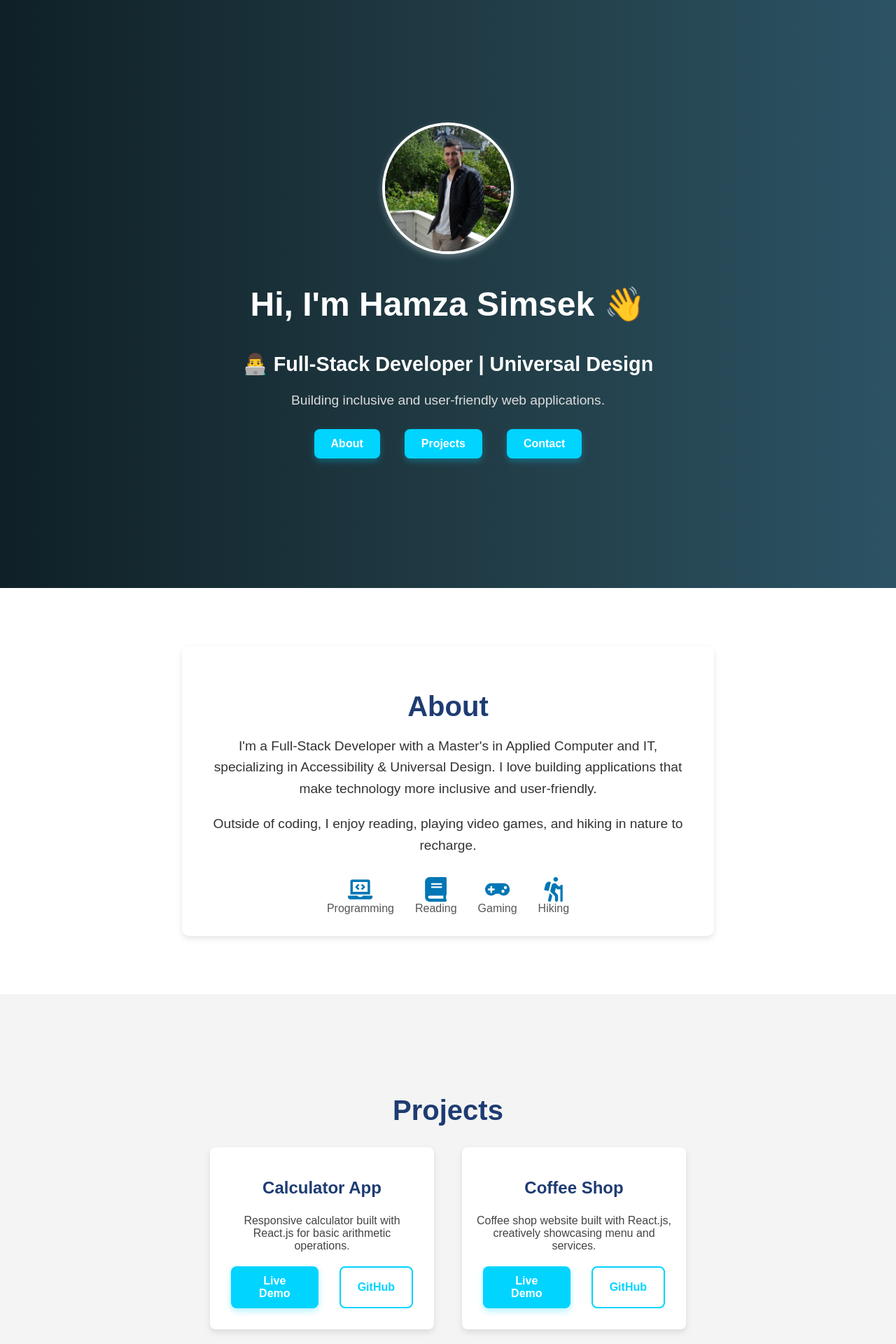
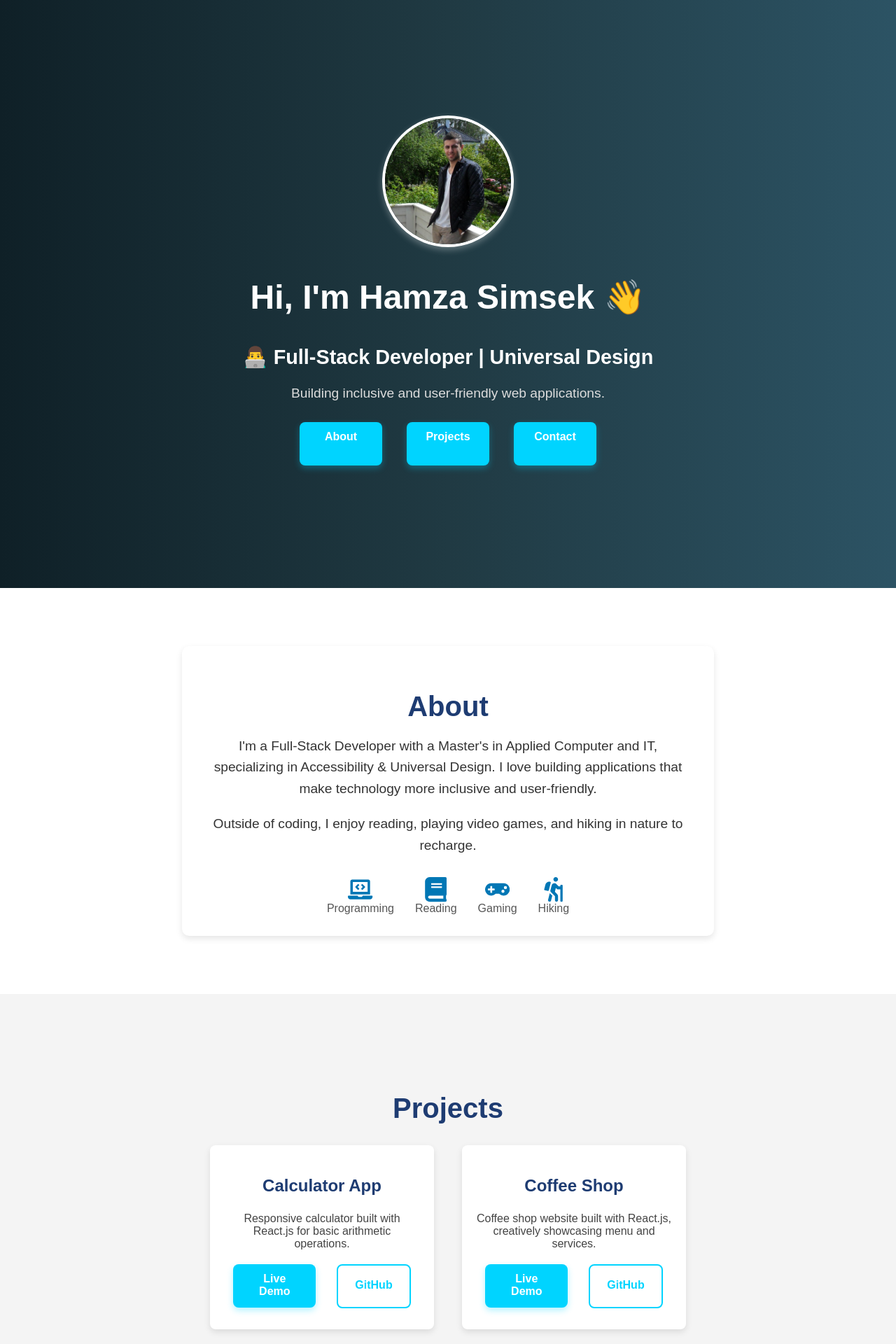
Before and after one commit to hamzas4011/personal-website, a React (Vite) app: page / in a window 1280 px wide. Shown: the top 1920 px of the page at 70% size. Built offline with nearby package versions, Linux system fonts and the light colour scheme.

Commit message:
Update design of projects.css

```diff
--- a/src/styles/Projects.css
+++ b/src/styles/Projects.css
@@ -66,6 +66,8 @@
   .primary-btn {
     background-color: #00d4ff;
     color: white;
+    height: 38px;
+    width: 70px;
   }
 
   .primary-btn:hover {
@@ -75,8 +77,9 @@
   .secondary-btn {
     border: 2px solid #00d4ff;
     color: #00d4ff;
+    height: 35px;
     line-height: 2;
-    }
+  }
 
   .secondary-btn:hover {
     background-color: #00d4ff;
```
